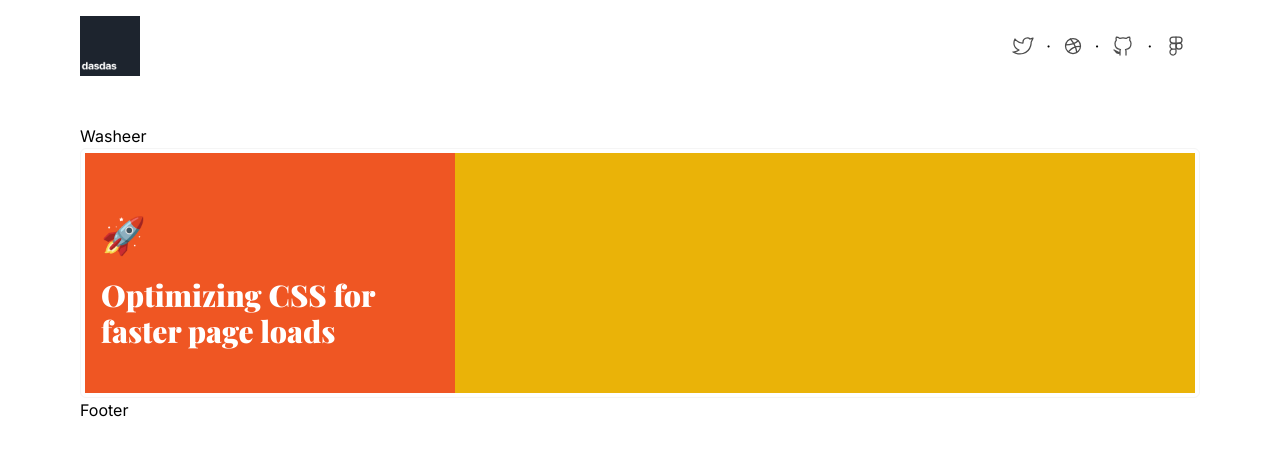
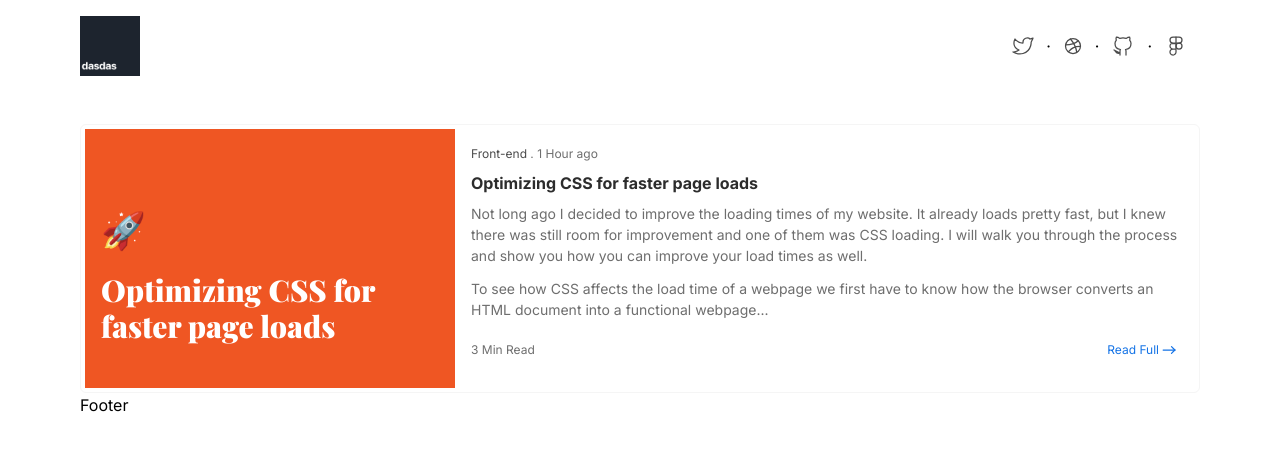
Before and after one commit to Haybuka/weeshr, a Next.js app: page / in a window 1280 px wide. Shown: the top 456 px of the page. Built offline with nearby package versions, Linux system fonts and the light colour scheme.

Commit message:
banner complete

```diff
--- /dev/null
+++ b/src/app/components/banner/index.tsx
@@ -0,0 +1,56 @@
+import { Inter, Playfair_Display } from 'next/font/google';
+import cls from 'classnames';
+import ArrowIcon from '@/app/icons/arrow';
+
+const playFair = Playfair_Display({ weight: '900', subsets: ['latin'] });
+const inter = Inter({ subsets: ['latin'] });
+const Banner = () => {
+  return (
+    <section className=" grid grid-cols-12 border-weesher-300 border p-1 rounded-md">
+      <aside
+        className={cls(
+          'col-span-12 md:col-span-4 flex items-end bg-weesher-200 px-4 h-60 md:h-auto',
+          playFair.className
+        )}
+      >
+        <h4 className="text-white text-3xl mb-5">
+          <p className="text-4xl ">🚀</p>
+          <p className={cls('my-6')}>Optimizing CSS for faster page loads </p>
+        </h4>
+      </aside>
+      <article className="col-span-12 md:col-span-8 text-weesher-500 p-4">
+        <div>
+          <p className="text-[12px]">
+            <span className=" text-weesher-100">Front-end </span>
+            <span className=" text-weesher-500">. </span>
+            <span className=" text-weesher-500">1 Hour ago</span>
+          </p>
+        </div>
+        <h4
+          className={cls(' text-weesher-600 font-bold my-2', inter.className)}
+        >
+          Optimizing CSS for faster page loads{' '}
+        </h4>
+        <p className="text-[14px]">
+          Not long ago I decided to improve the loading times of my website. It
+          already loads pretty fast, but I knew there was still room for
+          improvement and one of them was CSS loading. I will walk you through
+          the process and show you how you can improve your load times as well.
+        </p>
+        <p className="text-[14px] my-3">
+          To see how CSS affects the load time of a webpage we first have to
+          know how the browser converts an HTML document into a functional
+          webpage...
+        </p>
+        <p className="flex justify-between items-center mt-5 mb-3 text-[12px] capitalize">
+          <span>3 Min Read</span>
+          <span className=" text-weesher-400 flex items-center">
+            Read full <ArrowIcon />
+          </span>
+        </p>
+      </article>
+    </section>
+  );
+};
+
+export default Banner;
--- /dev/null
+++ b/src/app/icons/arrow.tsx
@@ -0,0 +1,44 @@
+import React from 'react';
+
+const ArrowIcon = () => {
+  return (
+    <svg
+      width="20"
+      height="20"
+      viewBox="0 0 20 20"
+      fill="none"
+      xmlns="http://www.w3.org/2000/svg"
+    >
+      <g clip-path="url(#clip0_8905_56)">
+        <path
+          d="M4.16669 10H15.8334"
+          stroke="#1473E6"
+          stroke-width="1.25"
+          stroke-linecap="round"
+          stroke-linejoin="round"
+        />
+        <path
+          d="M12.5 13.3333L15.8333 10"
+          stroke="#1473E6"
+          stroke-width="1.25"
+          stroke-linecap="round"
+          stroke-linejoin="round"
+        />
+        <path
+          d="M12.5 6.66667L15.8333 10"
+          stroke="#1473E6"
+          stroke-width="1.25"
+          stroke-linecap="round"
+          stroke-linejoin="round"
+        />
+      </g>
+      <defs>
+        <clipPath id="clip0_8905_56">
+          <rect width="20" height="20" fill="white" />
+        </clipPath>
+      </defs>
+    </svg>
+  );
+};
+
+export default ArrowIcon;
--- a/src/app/page.tsx
+++ b/src/app/page.tsx
@@ -1,26 +1,15 @@
 import { Inter, Playfair_Display } from 'next/font/google';
 import cls from 'classnames';
+import ArrowIcon from './icons/arrow';
+import Banner from './components/banner';
 
 const playFair = Playfair_Display({ weight: '900', subsets: ['latin'] });
+const inter = Inter({ subsets: ['latin'] });
 
 export default function Home() {
   return (
     <main>
-      <p>Washeer</p>
-      <section className=" grid grid-cols-12 border-weesher-300 border p-1 rounded-md">
-        <aside
-          className={cls(
-            ' col-span-4 flex items-end bg-weesher-200 px-4 h-60',
-            playFair.className
-          )}
-        >
-          <h4 className="text-white text-3xl mb-5">
-            <p className="text-4xl ">🚀</p>
-            <p className="my-6">Optimizing CSS for faster page loads </p>
-          </h4>
-        </aside>
-        <aside className=" col-span-8 bg-yellow-500"></aside>
-      </section>
+      <Banner />
     </main>
   );
 }
--- a/tailwind.config.ts
+++ b/tailwind.config.ts
@@ -13,6 +13,9 @@ const config: Config = {
           100: '#4B4B4B',
           200: '#EF5623',
           300: '#F5F5F5',
+          400: '#1473E6',
+          500: '#6E6E6E',
+          600: '#2C2C2C',
         },
       },
       backgroundImage: {
```
